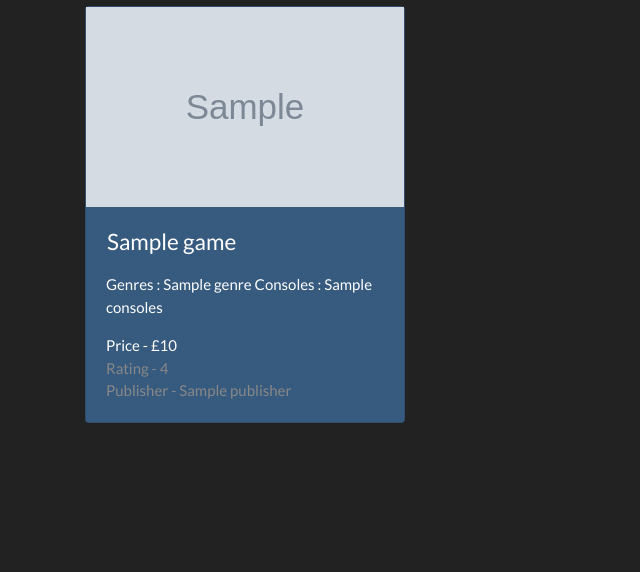
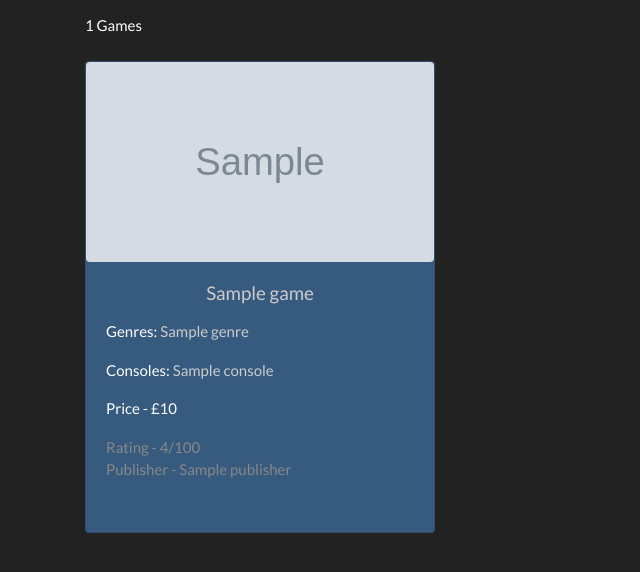
Before and after one commit to jamiebird119/game_space, a Django app: template games/templates/games/games.html in a window 1280 px wide. Shown: the part 144-716 px from the top of the page, without its empty margins (0-640 px from the left). Run offline with Django 3.2, Linux system fonts and the light colour scheme; the template is opened without the code that fills it: most values are stand-ins (such as "Sample title", 1, 10 or a date in 2020); grey boxes marked "Sample" are stand-in pictures; some libraries are stand-ins or nearby versions.

Commit message:
Search functionality completed for game products

```diff
--- a/games/templates/games/game_details.html
+++ b/games/templates/games/game_details.html
@@ -9,7 +9,7 @@
 
 {% block content %}
 <div class="container">
-<div class="row">
+<div class="row border-grey">
     <div class="col-12">
         <ul class="nav nav-tabs">
             <li class="nav-item">
@@ -22,7 +22,7 @@
     </div>
     <div class="row">
         <div class="col-12 text-center my-2">
-            <h2>{{ game.name }}</h2>
+            <h2 class="mt-2">{{ game.name }}</h2>
             <hr>
         </div>
 
--- a/games/templates/games/games.html
+++ b/games/templates/games/games.html
@@ -1,31 +1,77 @@
-{% extends "base.html" %}
-{% load static %}
-
-{% block page_header %}
-<div class="page-header">
-
+{% extends "base.html" %} {% load static %} {% block page_header %}
+<div class="page-header"></div>
+{% endblock %} {% block content %}
+<div class="container">
+    <div class="row">
+        <div class="col-12 col-md-6 my-2">
+            <p>{{ games | length}} Games {% if search_term %} found for '{{ search_term }}'{% endif %}</p>
         </div>
-{% endblock %}
-
-{% block content %}
-<div class="container">
+    </div>
   <div class="row">
     {% for game in games %}
     <div class="col-12 col-md-6 col-lg-4">
-		<div class="card text-white bg-primary mb-3" style="max-width: 20rem;">
-			<img style="height: 200px; width: 100%; display: block;" src="{{game.image.url}}">
-			<div class="card-body">
-				<a href="{% url 'game_details' game.id%}" class="btn btn-link game-name text-center"><h4 class="card-title">{{ game.name }}</h4></a>
-				<p class="card-text">Genres : {{ game.genres.name }} Consoles : {{ game.consoles }}</p>
+      <div class="card text-white bg-primary mb-3">
+        <img
+          class="rounded"
+          style="height: 200px; width: 100%; display: block;"
+          src="{{game.image.url}}"
+        />
+        <div class="card-body game-card">
+          <a
+            href="{% url 'game_details' game.id%}"
+            class="text-center text-grey"
+            ><h5 class="card-title game-name mb-3">{{ game.name }}</h5></a
+          >
+
+          <p class="card-text">
+            Genres: {% for genre in game.genres.all %}
+            <a class="game-name text-grey" href="">{{ genre.friendly_name }}</a>
+            {% endfor %}
+          </p>
+
+          <p class="card-text">
+            Consoles: {% for console in game.consoles.all %}
+            <a class="game-name text-grey" href=""
+              >{{ console.friendly_name }}</a
+            >
+            {% endfor %}
+          </p>
           <ul class="card-text list-unstyled">
-                <li> Price - £{{ game.price }} </li>
-                <li class="text-muted"> Rating - {{ game.rating }} </li>
-                <li class="text-muted"> Publisher - {{ game.publisher }}</li>
+            {% if game.special_offer %}
+            <li>
+              <p>
+                Price:
+                <del class="text-muted"> £{{ game.original_price }} </del>
+                <i class="fas fa-arrow-right"></i>
+                <strong> £{{game.price}} </strong> ({{game.offer_percentage}}%
+                OFF!)
+              </p>
+            </li>
+            {% else %}
+            <li><p>Price - £{{ game.price}}</p></li>
+            {% endif %}
+            <li class="text-muted">
+              Rating - {{ game.rating }}/100 <br />
+              Publisher - {{ game.publisher }}
+            </li>
           </ul>
         </div>
       </div>
     </div>
-	{% endfor %}
+    <!-- Taken from CI ECommerce project -->
+    {% if forloop.counter|divisibleby:1 %}
+    <div class="col-12 d-sm-none my-1">
+      <hr />
+    </div>
+    {% endif %} {% if forloop.counter|divisibleby:2 %}
+    <div class="col-12 d-none d-sm-block d-md-block d-lg-none my-1">
+      <hr />
+    </div>
+    {% endif %} {% if forloop.counter|divisibleby:3 %}
+    <div class="col-12 d-none d-lg-block my-1">
+      <hr />
+    </div>
+    {% endif %} {% endfor %}
   </div>
 </div>
 {% endblock %}
--- a/static/css/base.css
+++ b/static/css/base.css
@@ -2,6 +2,10 @@
   text-transform: uppercase;
 }
 
+.logo-link{
+    background: #222;
+    width:100%;
+}
 
 .text-grey{
   color: #cccccc;
@@ -11,22 +15,34 @@
   width:70%;
 }
 
+hr{
+    border:#444 0.5px solid;
+}
+.border-grey{
+    border:#444 1px solid;
+}
 .page-header{
     height: 150px
 }
 
+.game-card{
+    max-width:22rem;
+    height: 270px;
+}
 .game-name{
     padding: 0;
 }
 
-.game-name h4{
+.game-name h5{
     color: #fff;
-    height: 2rem;
     display: inline-block;
     text-align: center;
 }
+
 .game-name:hover {
   text-decoration-color: #fff;
+  color: #fff;
+  text-decoration: underline;
 }
 .description{
     display: inline-block;
--- a/templates/base.html
+++ b/templates/base.html
@@ -63,8 +63,8 @@
                 </li>
               </ul>
               <div class="col-12">
-                <form class="form-inline my-2 my-lg-0">
-                <input class="form-control mr-sm-2" type="text" placeholder="Search"/>
+                <form class="form-inline my-2 my-lg-0" method="GET" action="{% url 'games' %}">
+                <input class="form-control mr-sm-2" type="text" placeholder="Search" name="q"/>
                   <button class="btn btn-secondary my-2 my-sm-0" type="submit">Search</button>
                 </form>
               </div>
--- a/templates/includes/mobile-nav.html
+++ b/templates/includes/mobile-nav.html
@@ -1,5 +1,5 @@
 <div class="col-12 d-lg-none text-center">
-					<a class="navbar-brand  mx-auto" href="#">
+					<a class="navbar-brand  mx-auto logo-link" href="#">
 						<h2 class="logo-text text-grey mt-2"><strong>Game</strong><i>Space</i></h2>
           </a>
         </div>
@@ -48,7 +48,7 @@
                     </li>
                     <li class="nav-item dropdown">
 							          <div class="col-12">
-                          <form class="form-inline my-0 my-lg-0">
+                          <form class="form-inline my-0 my-lg-0"  method="GET" action="{% url 'games' %}">
                           <input class="form-control w-80 search" type="text" placeholder="Search"/>
                             <button class="btn btn-secondary my-2 my-sm-0" type="submit">Search</button>
                           </form>
```
Also changed, not shown: games/views.py (+22 -6 lines). Lines whose indentation alone changed are shown as unchanged.
